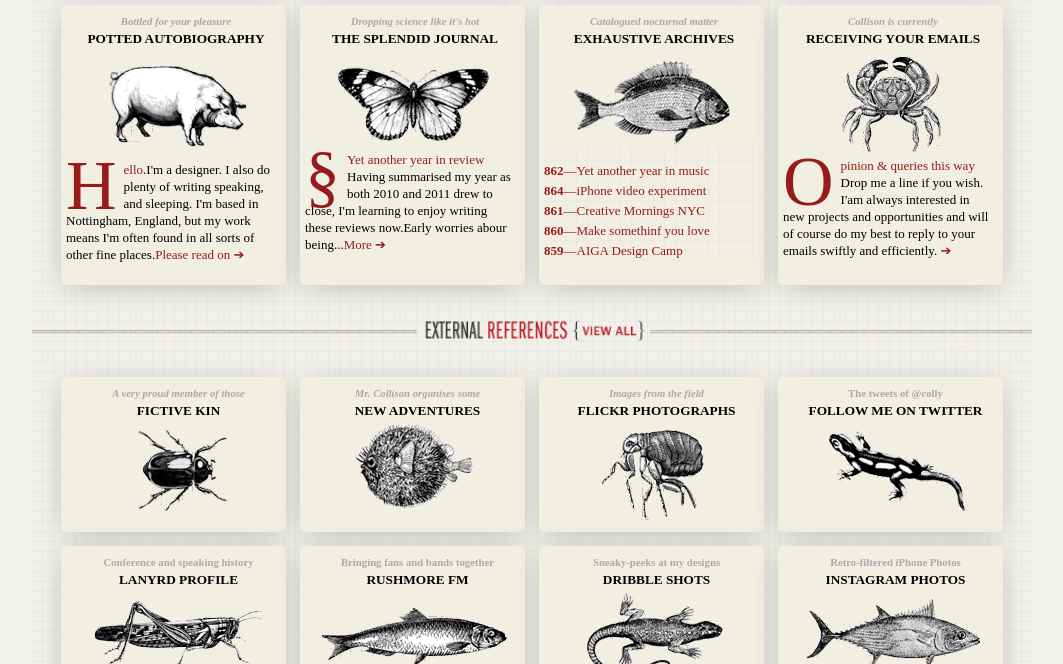
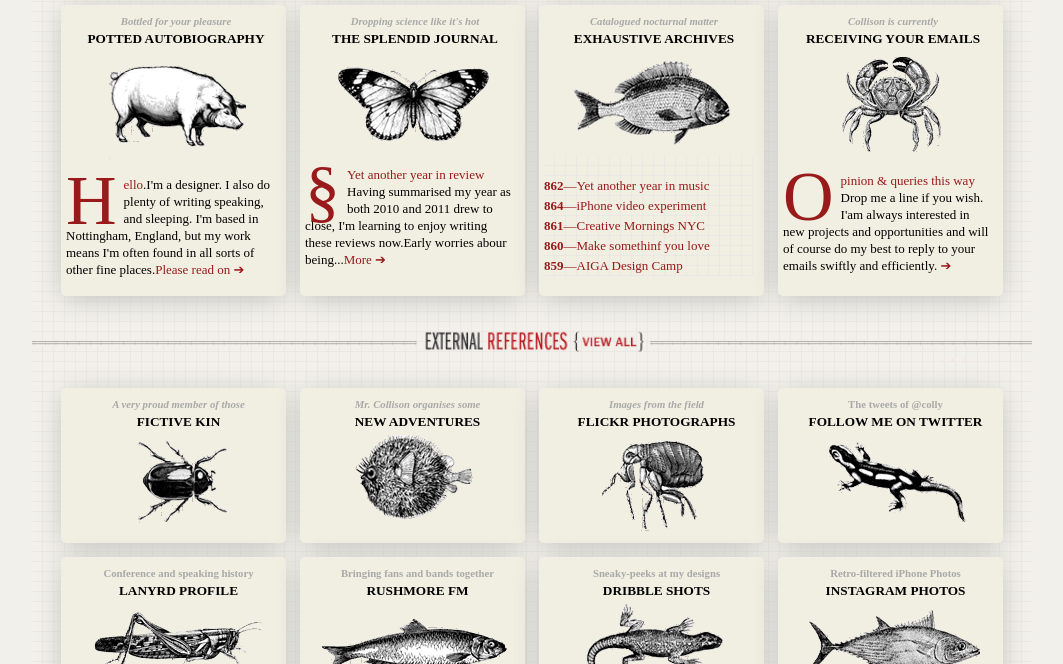
Before and after one commit to JMVClusty/JMVClusty.github.io, a plain HTML site: page SimonCollisonv2.html in a window 1280 px wide. Shown: the part 136-800 px from the top of the page, without its empty margins (108-1171 px from the left). Drawn offline with Linux system fonts and the light colour scheme.

Commit message:
Update SimonCollisonv2.html

```diff
--- a/SimonCollisonv2.html
+++ b/SimonCollisonv2.html
@@ -13,7 +13,7 @@
         section {display: flex; flex-direction: row;flex-wrap: wrap;justify-content: center;}
         .colly {
                         background-color: rgb(241, 239, 226);
-                         width:220px;height: 275px;
+                         width:220px;height: auto;
                          padding-bottom: 5px;
                          padding-left: 5px;
                          text-align: center;
@@ -39,7 +39,7 @@
         h6{position:relative;top:  10px;margin: 0px;color: darkgrey;}
         h5{position:relative;top: 10px;margin: 4px;margin-bottom: 15px;}
         .lettrerouge{color:  rgb(153, 26, 26);}
-        .petitePolice{  position: relative;top: -15px;
+        .petitePolice{  position: relative;
                         font-size: 13px;
                         margin-left: 0px; margin-right: auto;width: 95%;
                         padding-left: 0px;
@@ -47,7 +47,7 @@
                         line-height:17px ;
                         }
 
-        .lettrine {     position: relative; top: 0px;
+        .lettrine {     position: relative;
                         color:rgb(153, 26, 26);
                         float: left;
                         font-size: 70px;
```
